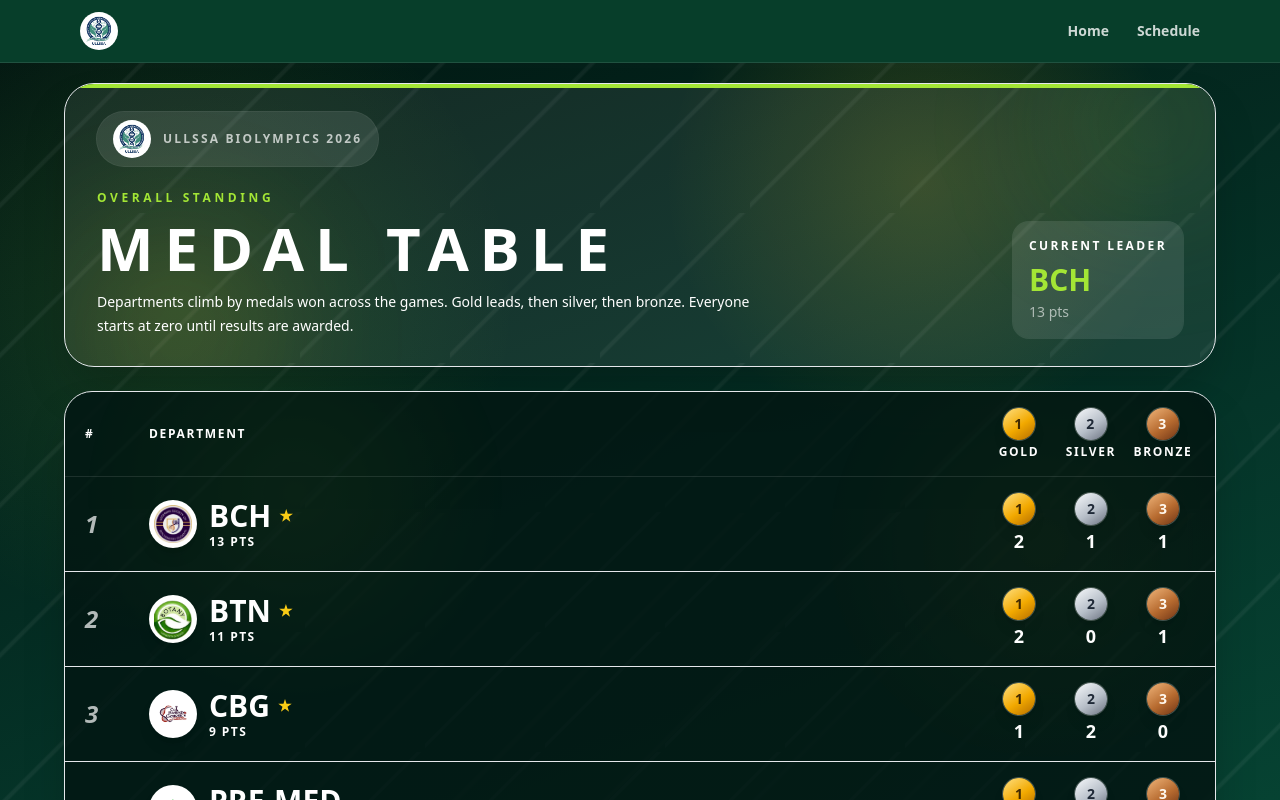
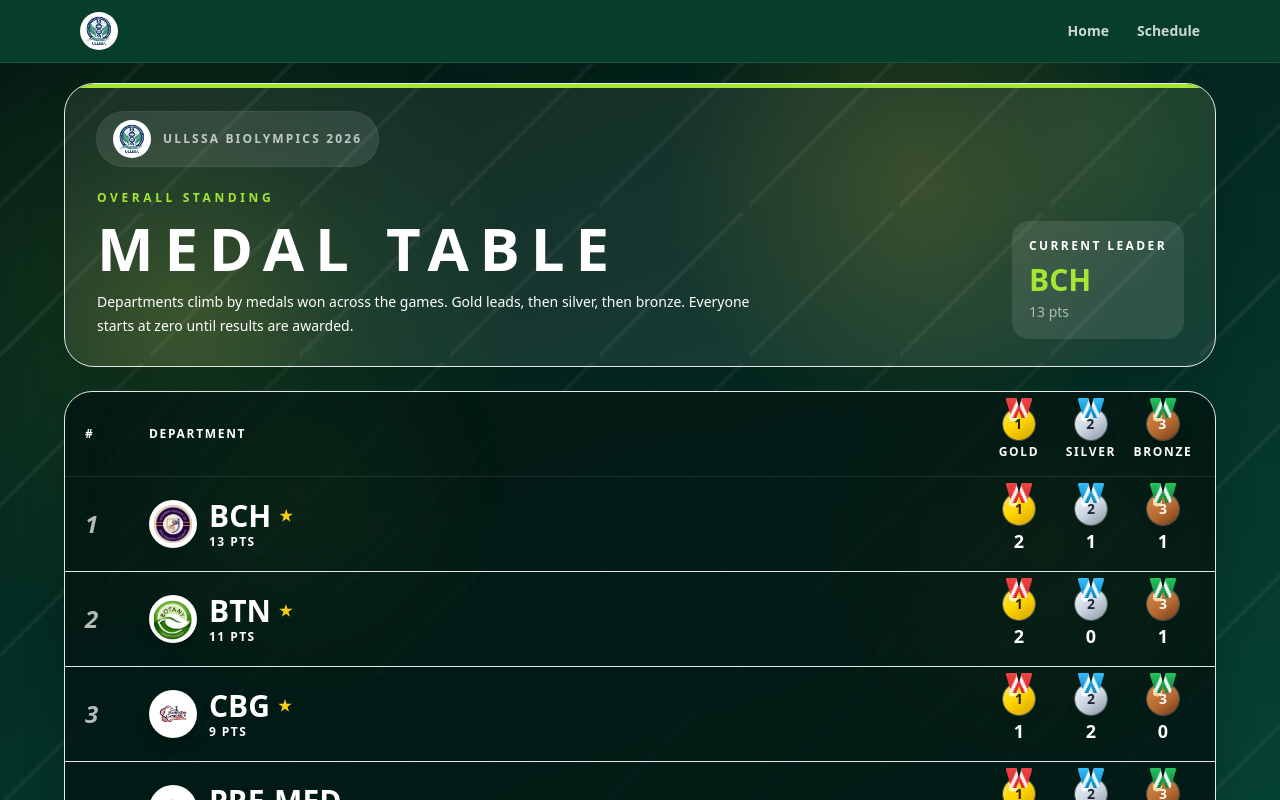
Before and after one commit to YastecHub/biolympics-frontend, a React (Vite) app: page /medal-table in a window 1280 px wide. Shown: the top 800 px of the page. Built offline with nearby package versions, Linux system fonts and the light colour scheme; no server answers.

Commit message:
feat: update medal badge styles for improved visual appeal and accessibility

```diff
--- a/src/index.css
+++ b/src/index.css
@@ -160,37 +160,45 @@ body {
     @apply font-display text-2xl font-bold tracking-tight;
   }
   .medal-badge {
-    @apply relative grid h-8 w-8 place-items-center rounded-full text-sm font-black leading-none text-white shadow-lg ring-1 ring-white/25;
+    @apply relative grid h-8 w-8 place-items-center rounded-full text-sm font-black leading-none shadow-lg ring-1 ring-white/25;
+    isolation: isolate;
+    overflow: visible;
   }
-  .medal-badge::before,
-  .medal-badge::after {
+  .medal-badge::before {
     content: "";
     position: absolute;
-    top: -0.45rem;
+    top: -0.62rem;
+    left: 50%;
     z-index: -1;
-    width: 0.46rem;
-    height: 0.9rem;
-    border-radius: 0.08rem;
-    background: linear-gradient(180deg, #3154c9, #f5f5f5 48%, #d83333 49%);
-  }
-  .medal-badge::before {
-    left: 0.58rem;
-    transform: rotate(-18deg);
-  }
-  .medal-badge::after {
-    right: 0.58rem;
-    transform: rotate(18deg);
+    width: 1.7rem;
+    height: 1.25rem;
+    transform: translateX(-50%);
+    border-radius: 0.12rem 0.12rem 0.28rem 0.28rem;
+    background:
+      linear-gradient(115deg, transparent 0 34%, rgb(255 255 255 / 0.9) 35% 45%, transparent 46% 100%),
+      linear-gradient(245deg, transparent 0 34%, rgb(255 255 255 / 0.9) 35% 45%, transparent 46% 100%),
+      var(--medal-ribbon);
+    clip-path: polygon(0 0, 40% 0, 50% 50%, 60% 0, 100% 0, 78% 100%, 60% 100%, 50% 66%, 40% 100%, 22% 100%);
   }
   .medal-badge-gold {
-    background: linear-gradient(145deg, #ffe082, #f2a900 55%, #b36b00);
-    color: #422900;
+    --medal-ribbon: linear-gradient(180deg, #ef4444 0%, #dc2626 100%);
+    background:
+      radial-gradient(circle at 32% 28%, #fff7b8 0 14%, transparent 15%),
+      linear-gradient(145deg, #ffe066 0%, #ffd700 46%, #d4a100 100%);
+    color: #2f2100;
   }
   .medal-badge-silver {
-    background: linear-gradient(145deg, #f8fafc, #b6bec8 56%, #6b7280);
+    --medal-ribbon: linear-gradient(180deg, #38bdf8 0%, #0284c7 100%);
+    background:
+      radial-gradient(circle at 32% 28%, #ffffff 0 14%, transparent 15%),
+      linear-gradient(145deg, #f8fafc 0%, #cbd5e1 52%, #8792a2 100%);
     color: #1f2937;
   }
   .medal-badge-bronze {
-    background: linear-gradient(145deg, #f0b57a, #b66a2f 56%, #6f3516);
+    --medal-ribbon: linear-gradient(180deg, #22c55e 0%, #15803d 100%);
+    background:
+      radial-gradient(circle at 32% 28%, #ffd8aa 0 14%, transparent 15%),
+      linear-gradient(145deg, #d88a4a 0%, #b56a32 56%, #733915 100%);
     color: #fff7ed;
   }
   /* Energetic green festival gradient for hero surfaces. */
```
